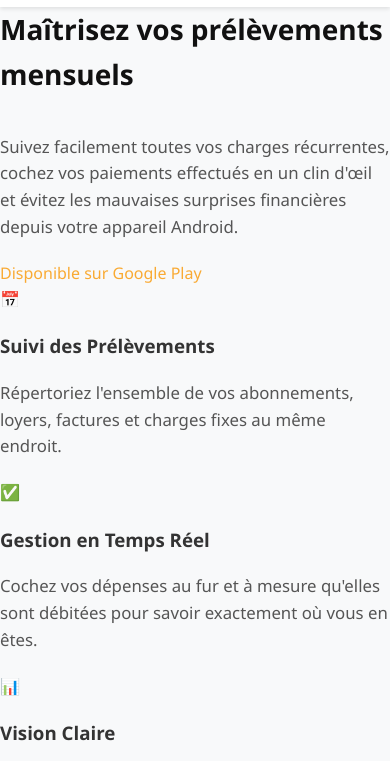
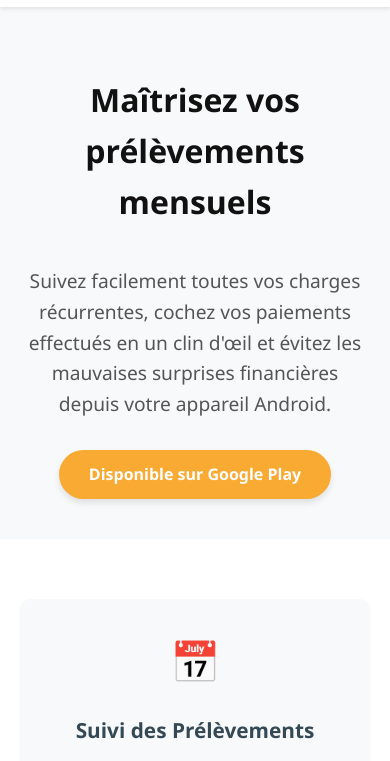
Before and after one commit to sbsoftwaredevdroid/books, a plain HTML site: page costs_index.html in a window 390 px wide. Shown: the part 58-819 px from the top of the page. Drawn offline with Linux system fonts and the light colour scheme.

```diff
--- a/style.css
+++ b/style.css
@@ -9,29 +9,33 @@
 }
 
 * {
-    box-sizing: border-box; /* Crucial pour le responsive : évite les débordements horizontaux */
+    box-sizing: border-box;
+}
+
+html, body {
+    margin: 0 !important;
+    padding: 0 !important;
+    width: 100% !important;
+    left: 0 !important;
+    top: 0 !important;
+    background-color: var(--bg-color);
 }
 
 body {
     font-family: 'Segoe UI', Tahoma, Geneva, Verdana, sans-serif;
-    margin: 0;
-    padding: 0;
     color: var(--text-color);
-    background-color: var(--bg-color);
     line-height: 1.6;
-    -webkit-text-size-adjust: 100%; /* Empêche certains navigateurs mobiles de zoomer le texte de façon imprévisible */
+    -webkit-text-size-adjust: 100%;
 }
 
 /* ==========================================================================
-   Structure & Navigation
+   Header & Navigation
    ========================================================================== */
 header {
     background-color: white;
     box-shadow: 0 2px 4px rgba(0,0,0,0.1);
     padding: 10px 20px;
-    position: sticky;
-    top: 0;
-    z-index: 100;
+    width: 100%;
 }
 
 .nav-container {
@@ -58,7 +62,7 @@ header {
 }
 
 /* ==========================================================================
-   Contenu Principal
+   Mise en page des sections de contenu (Pages textuelles comme Confidentialité / Don)
    ========================================================================== */
 .content-section {
     max-width: 800px;
@@ -69,55 +73,162 @@ header {
     box-shadow: 0 4px 6px rgba(0,0,0,0.05);
 }
 
-h1 {
+.content-section h1 {
     font-size: 2.4rem;
     color: #111;
     margin-top: 0;
     margin-bottom: 30px;
     border-bottom: 2px solid var(--bg-color);
     padding-bottom: 15px;
-    word-wrap: break-word; /* Évite qu'un long titre ne casse le layout sur petit écran */
+    word-wrap: break-word;
 }
 
-h2 {
+.content-section h2 {
     font-size: 1.5rem;
     color: var(--primary-color);
     margin-top: 35px;
     margin-bottom: 15px;
 }
 
-p {
+.content-section p {
     font-size: 1.05rem;
     color: #555;
     margin-bottom: 20px;
 }
 
-ul {
-    padding-left: 20px;
+.content-section ul {
+    padding-left: 24px;
     margin-bottom: 25px;
 }
 
-li {
+.content-section li {
     margin-bottom: 10px;
     color: #555;
     font-size: 1.05rem;
 }
 
-a {
+.back-link {
+    display: block;
+    margin-top: 30px;
+    font-weight: bold;
     color: var(--primary-color);
     text-decoration: none;
-    transition: color 0.2s;
 }
 
-a:hover {
+.back-link:hover {
     text-decoration: underline;
 }
 
-.back-link {
+/* ==========================================================================
+   Section Hero (Page d'accueil - Centrage renforcé anti-bug Google)
+   ========================================================================== */
+.hero {
+    max-width: 800px;
+    margin: 60px auto;
+    padding: 0 20px;
+    text-align: center;
+    display: flex;
+    flex-direction: column;
+    align-items: center;
+    width: 100%;
+}
+
+.hero h1 {
+    font-size: 2.8rem;
+    color: #111;
+    margin-bottom: 20px;
+    width: 100%;
+}
+
+.hero p {
+    font-size: 1.2rem;
+    color: #555;
+    margin-bottom: 30px;
+    max-width: 650px;
+}
+
+/* ==========================================================================
+   Boutons d'action
+   ========================================================================== */
+.btn-download {
     display: inline-block;
-    margin-top: 30px;
+    background-color: var(--primary-color);
+    color: white;
+    padding: 12px 30px;
+    border-radius: 25px;
     font-weight: bold;
-    color: var(--primary-color);
+    text-decoration: none;
+    transition: background-color 0.2s;
+    box-shadow: 0 4px 6px rgba(0,0,0,0.1);
+}
+
+.btn-download:hover {
+    background-color: #e0962b;
+}
+
+.btn-external-donation {
+    display: inline-block;
+    background-color: var(--secondary-color);
+    color: white;
+    padding: 14px 28px;
+    border-radius: 25px;
+    font-weight: bold;
+    text-decoration: none;
+    transition: background-color 0.2s;
+    box-shadow: 0 4px 6px rgba(0,0,0,0.1);
+    margin: 20px 0;
+    text-align: center;
+}
+
+.btn-external-donation:hover {
+    background-color: #24343d;
+}
+
+/* ==========================================================================
+   Section Caractéristiques (Page d'accueil - Anti-décalage Google)
+   ========================================================================== */
+.features {
+    background-color: white;
+    padding: 60px 20px;
+    width: 100%;
+    display: flex;
+    justify-content: center;
+}
+
+.features-container {
+    width: 100%;
+    max-width: 1100px;
+    margin: 0 auto;
+    display: flex;
+    gap: 30px;
+    justify-content: center;
+    align-items: stretch;
+}
+
+.feature-card {
+    flex: 1;
+    min-width: 250px;
+    padding: 30px;
+    background-color: var(--bg-color);
+    border-radius: 10px;
+    text-align: center;
+    box-shadow: 0 2px 4px rgba(0,0,0,0.02);
+}
+
+.feature-card .icon {
+    font-size: 2.5rem;
+    margin-bottom: 15px;
+}
+
+.feature-card h3 {
+    font-size: 1.3rem;
+    margin-bottom: 10px;
+    color: var(--secondary-color);
+}
+
+.feature-card p {
+    font-size: 1rem;
+    color: #666;
 }
 
 /* ==========================================================================
@@ -129,7 +240,7 @@ footer {
     padding: 40px 20px;
     text-align: center;
     font-size: 0.95rem;
-    margin-top: 60px;
+    width: 100%;
 }
 
 .footer-container {
@@ -139,7 +250,7 @@ footer {
 
 .footer-links {
     margin-bottom: 20px;
-    display: flex; /* Flexbox pour mieux gérer l'alignement sur mobile */
+    display: flex;
     justify-content: center;
     flex-wrap: wrap;
     gap: 15px 30px;
@@ -169,59 +280,71 @@ footer {
 }
 
 /* ==========================================================================
-   Intégration et nettoyage Google Translate
+   Masquage et nettoyage strict de l'interface Google Translate
    ========================================================================== */
-/* Cache la grosse bannière intrusive du haut */
 .skiptranslate, google-src-sta, .VIpgJd-yAW33c-JJ33Ce {
     display: none !important;
 }
 
-body {
-    top: 0 !important;
-}
-
-/* Style optionnel pour l'infobulle ou les textes traduits par Google si l'utilisateur clique dessus */
-.VIpgJd-yAW33c-tt-org {
-    font-family: inherit !important;
-    background: #fff !important;
-    box-shadow: 0 2px 10px rgba(0,0,0,0.2) !important;
-    border: none !important;
-    border-radius: 8px !important;
-    padding: 10px !important;
+html {
+    padding-top: 0 !important;
 }
 
 /* ==========================================================================
-   Optimisations Spécifiques Mobiles (Media Queries)
+   Règles Responsive Mobiles (Cible principale)
    ========================================================================== */
 @media (max-width: 768px) {
     body {
-        font-size: 16px; /* Taille optimale de lecture sur smartphone */
+        font-size: 16px;
     }
 
+    /* Ajustement des blocs de texte simples */
     .content-section {
-        margin: 15px 10px; /* Moins d'espace perdu à l'extérieur */
-        padding: 24px 16px; /* Espacement intérieur condensé pour laisser la place au texte */
+        margin: 20px 12px;
+        padding: 25px 20px;
         border-radius: 8px;
     }
 
-    h1 {
-        font-size: 1.75rem;
-        margin-bottom: 20px;
+    .content-section ul {
+        padding-left: 20px;
     }
 
-    h2 {
-        font-size: 1.3rem;
-        margin-top: 25px;
+    /* Section Hero mobile */
+    .hero {
+        margin: 40px auto;
     }
 
+    .hero h1 {
+        font-size: 2rem;
+    }
+
+    /* Empilement vertical parfait des cartes de caractéristiques */
+    .features-container {
+        flex-direction: column;
+        align-items: center;
+        gap: 20px;
+    }
+
+    .feature-card {
+        width: 100%;
+        max-width: 450px;
+    }
+
+    /* Bouton de don pleine largeur sur mobile */
+    .btn-external-donation {
+        display: block;
+        width: 100%;
+        padding: 14px 15px;
+    }
+
+    /* Footer mobile */
     .footer-links {
-        flex-direction: column; /* Aligne les liens verticalement sur mobile pour une cible de clic plus facile */
-        align-items: center;
+        flex-direction: column;
         gap: 15px;
     }
 
     .footer-links a {
         display: block;
-        padding: 8px 0; /* Agrandit la zone cliquable au doigt */
+        padding: 8px 0;
     }
 }
```
Also changed, not shown: biblibooks_soutenir.html (+1 -1 lines), costs_soutenir.html (+1 -1 lines), find_soutenir.html (+1 -1 lines), flashlight_soutenir.html (+1 -1 lines), fuel_confidentialite.html (+1 -1 lines), fuel_index.html (+1 -1 lines), fuel_soutenir.html (+2 -2 lines), vehicles_soutenir.html (+1 -1 lines).
